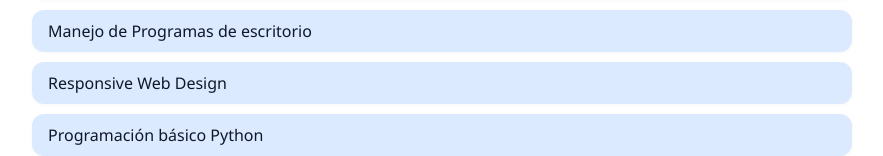
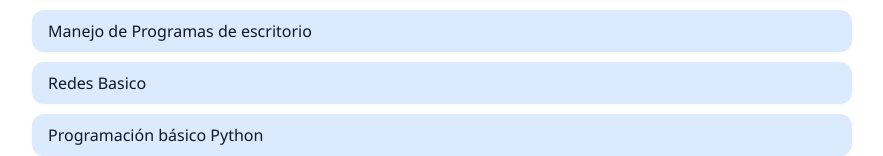
Before and after one commit to asaelrm/cv, a plain HTML site: page index.html in a window 1280 px wide. Shown: the part 1143-1299 px from the top of the page, without its empty margins (198-1081 px from the left). Drawn offline with nearby package versions, Linux system fonts and the light colour scheme.

Commit message:
Update index.html

```diff
--- a/index.html
+++ b/index.html
@@ -57,7 +57,7 @@
                 <li>Técnico en informática</li>
                 <li>Paquete de Office</li>
                 <li>Manejo de Programas de escritorio</li>
-                <li>Responsive Web Design</li>
+                <li>Redes Basico</li>
                 <li>Programación básico Python</li>
             </ul>
         </section>
```
